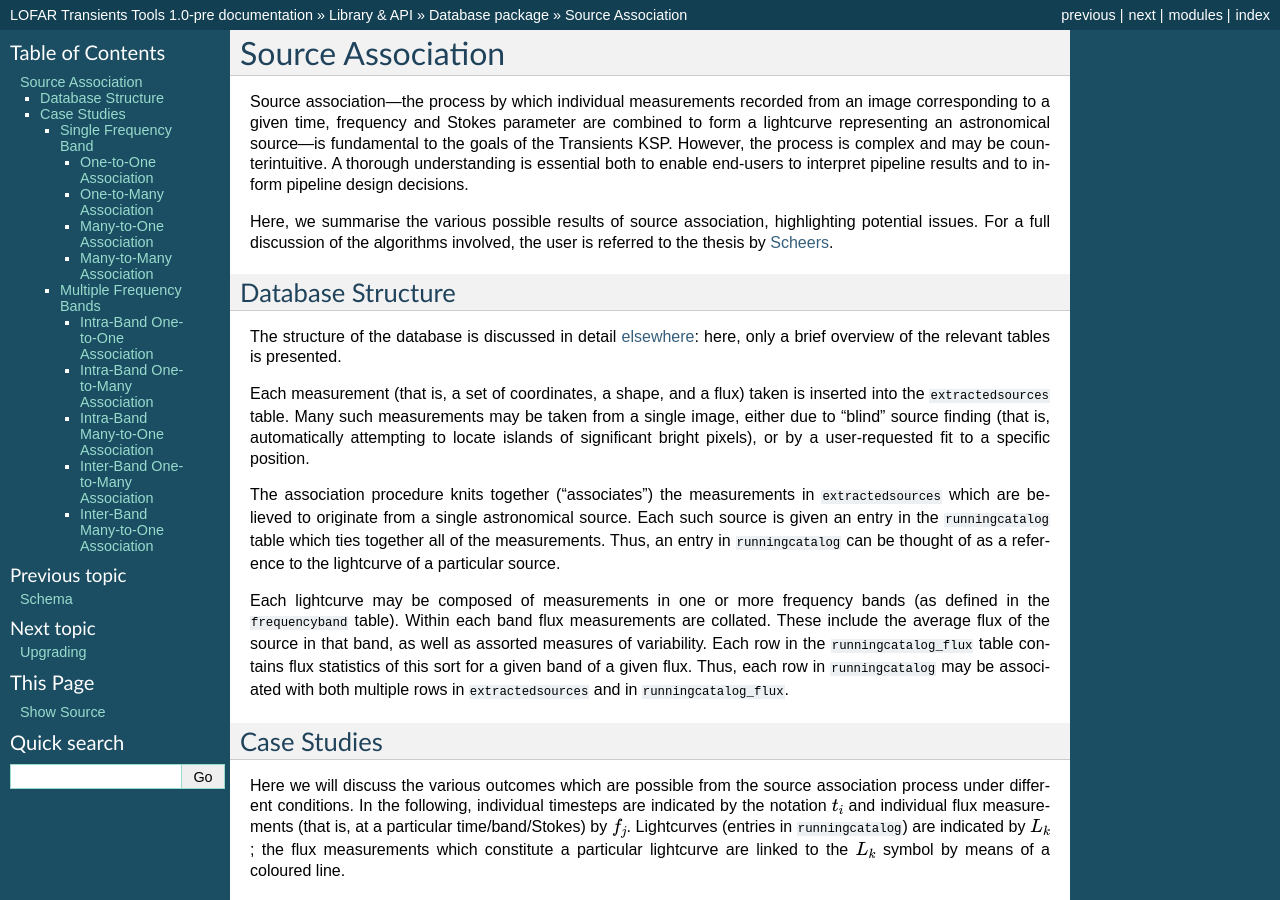
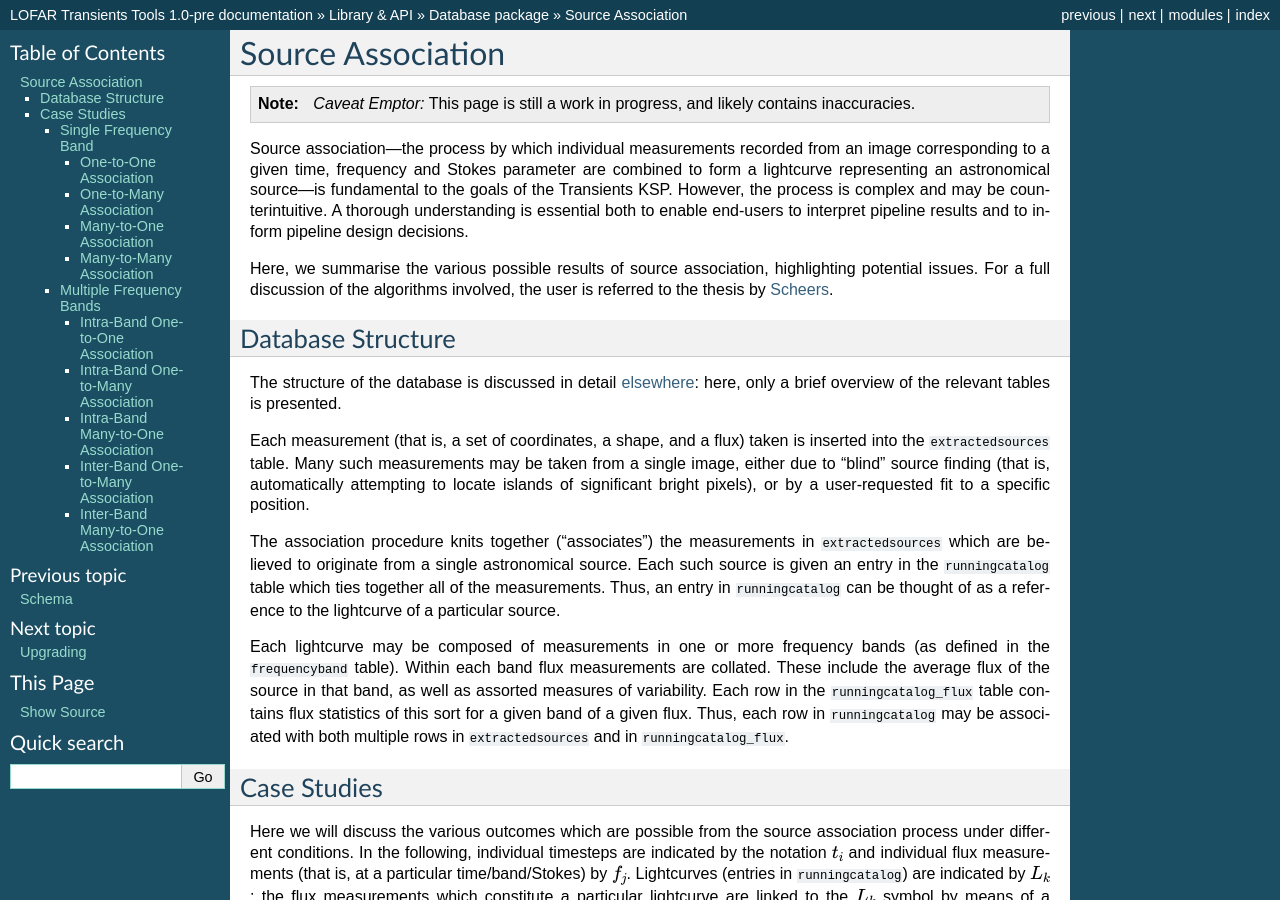
Before and after one commit to transientskp/tkp, a Sphinx documentation site: the page built from documentation/source/library/database/assoc.rst, in a window 1280 px wide and 900 px high. Built offline with Sphinx 7.4.7, drawn with Linux system fonts in a browser that asks for light colours; formulas are drawn with MathJax 3.

Commit message:
Add warning

```diff
--- a/documentation/source/library/database/assoc.rst
+++ b/documentation/source/library/database/assoc.rst
@@ -3,6 +3,11 @@
 ++++++++++++++++++
 Source Association
 ++++++++++++++++++
+
+.. note::
+
+    *Caveat Emptor:* This page is still a work in progress, and likely
+    contains inaccuracies.
 
 Source association—the process by which individual measurements recorded from
 an image corresponding to a given time, frequency and Stokes parameter are
```
